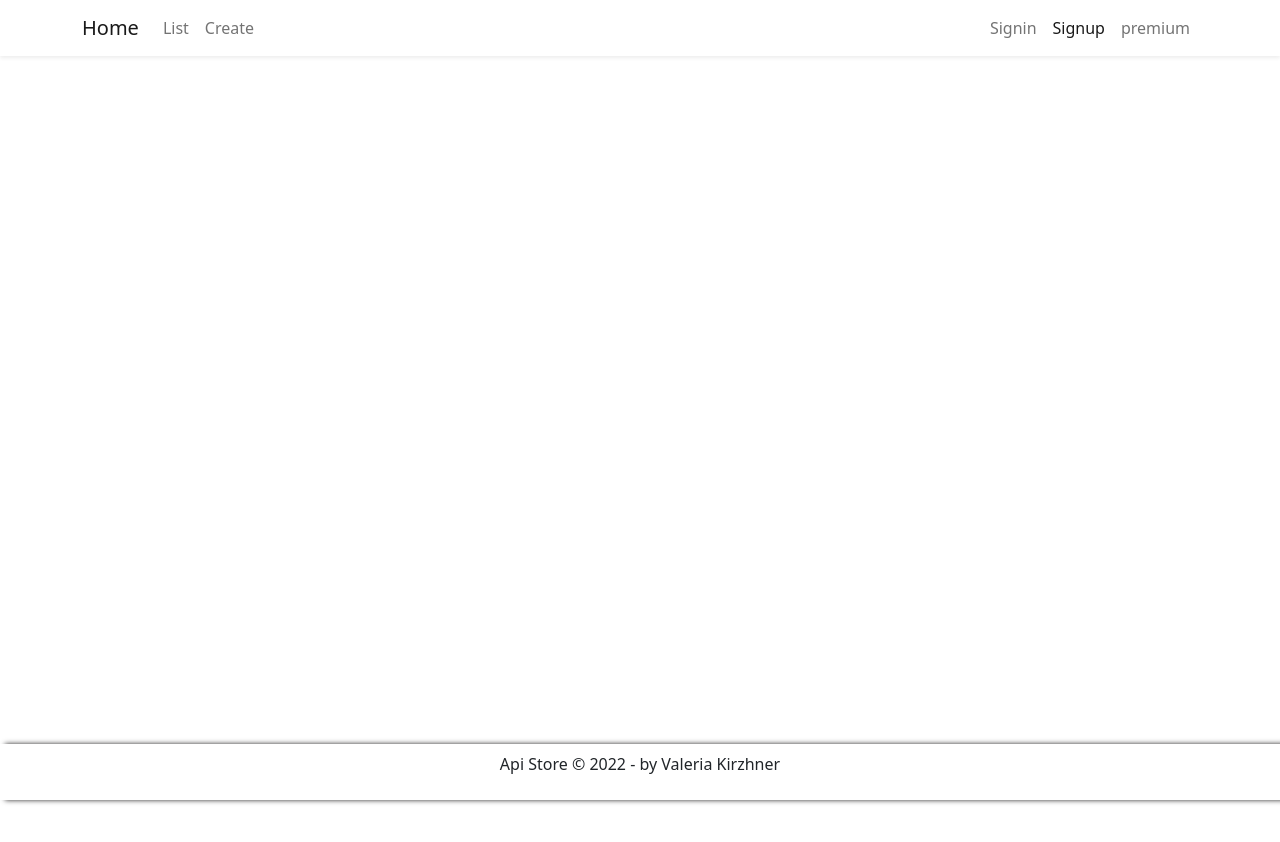
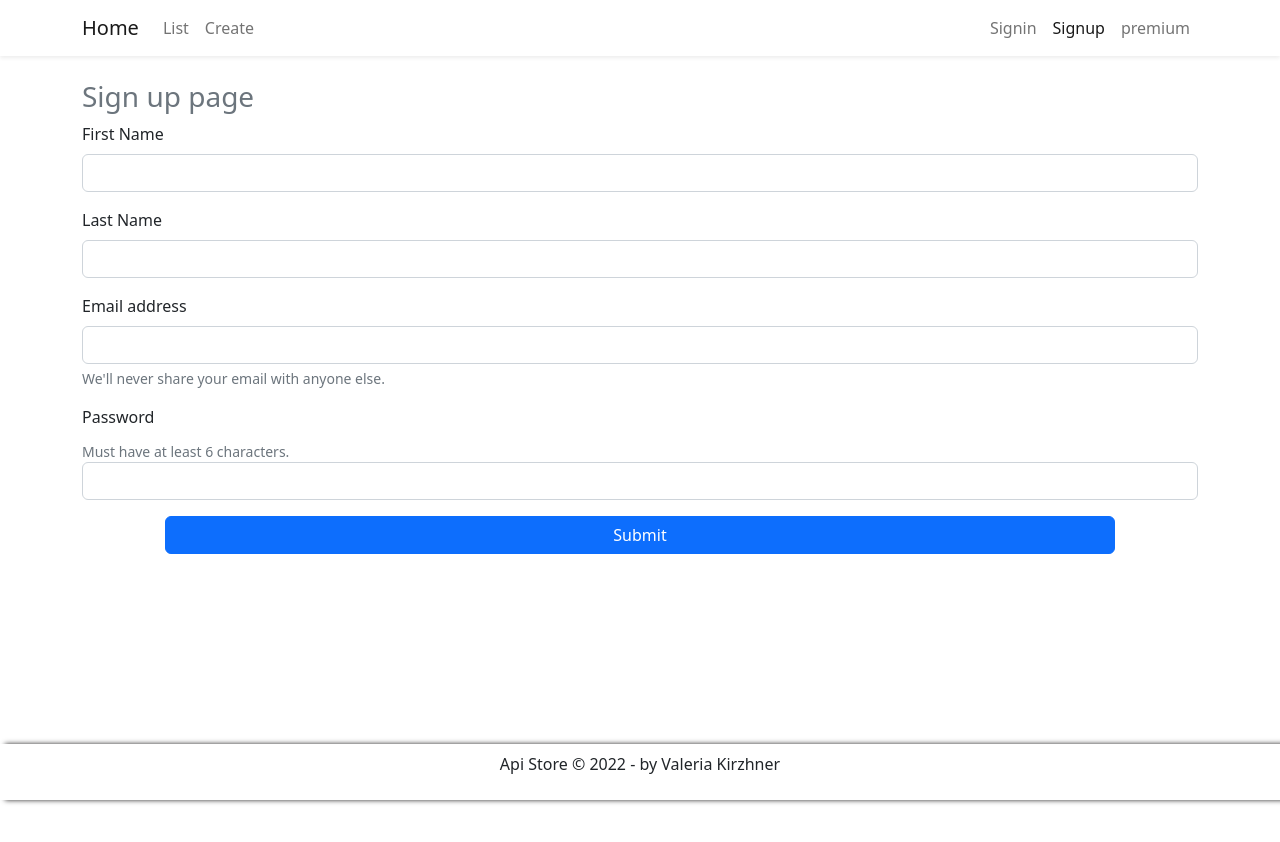
Before and after one commit to Valeria-Kirzhner/api-store, a React (Create React App) app in the folder client/: page /signup in a window 1280 px wide. Shown: the top 842 px of the page. Built offline with nearby package versions, Linux system fonts and the light colour scheme.

Commit message:
started work on registration form

```diff
--- a/client/package.json
+++ b/client/package.json
@@ -6,6 +6,8 @@
     "@testing-library/jest-dom": "^5.16.5",
     "@testing-library/react": "^13.4.0",
     "@testing-library/user-event": "^13.5.0",
+    "joi-browser": "^13.4.0",
+    "joi-react": "^1.0.1",
     "react": "^18.2.0",
     "react-dom": "^18.2.0",
     "react-router-dom": "^6.4.5",
--- a/client/src/App.js
+++ b/client/src/App.js
@@ -1,6 +1,8 @@
 import "./App.css";
 import Footer from "./components/Footer";
 import Home from "./components/Home";
+import Signin from "./components/Signin";
+import Signup from "./components/Signup";
 import Navbar from "./components/Navbar";
 import { Routes, Route } from "react-router-dom";
 
@@ -12,12 +14,12 @@ const App = () => {
       </header>
       <main>
         <Routes>
-          <Route path="/premiumSignup" component={<Home />} />
-          <Route path="/signup" component={<Home />} />
-          <Route path="/signin" component={<Home />} />
-          <Route path="/logout" component={<Home />} />
+          <Route path="/premiumSignup" element={<Home />} />
+          <Route path="/signup" element={<Signup />} />
+          <Route path="/signin" element={<Signin />} />
+          <Route path="/logout" element={<Home />} />
 
-          <Route path="/" exact component={<Home />} />
+          <Route path="/" exact element={<Home />} />
         </Routes>
       </main>
       <footer>
--- /dev/null
+++ b/client/src/components/RegistretionForm.jsx
@@ -0,0 +1,68 @@
+import React from "react";
+import { useEffect, useState } from "react";
+
+const RegistretionForm = ({}) => {
+  const [data, setData] = useState({ email: "", password: "", name: "" });
+  const [errors, setErrors] = useState({});
+
+  return (
+    <div className="mb-3 row justify-content-center">
+      <div class="mb-3">
+        <label for="fname" class="form-label">
+          First Name
+        </label>
+        <input
+          type="text"
+          class="form-control"
+          id="fname"
+          aria-describedby="first-name"
+        />
+      </div>
+      <div class="mb-3">
+        <label for="lname" class="form-label">
+          Last Name
+        </label>
+        <input
+          type="text"
+          class="form-control"
+          id="lname"
+          aria-describedby="last-name"
+        />
+      </div>
+      <div class="mb-3">
+        <label for="email" class="form-label">
+          Email address
+        </label>
+        <input
+          type="email"
+          class="form-control"
+          id="email"
+          aria-describedby="email"
+        />
+        <div id="message-foremail" class="form-text">
+          We'll never share your email with anyone else.
+        </div>
+      </div>
+      <div class="mb-3">
+        <label for="password" class="form-label">
+          Password
+        </label>
+        <div id="message-foremail" class="form-text">
+          Must have at least 6 characters.
+        </div>
+        <input
+          type="text"
+          class="form-control"
+          id="password"
+          aria-describedby="password"
+        />
+      </div>
+
+      <button type="submit" className="btn btn-primary col-sm-10">
+        Submit
+      </button>
+    </div>
+  );
+};
+
+export default RegistretionForm;
--- /dev/null
+++ b/client/src/components/Signin.jsx
@@ -0,0 +1,2 @@
+const Signin = ({}) => {};
+export default Signin;
--- /dev/null
+++ b/client/src/components/Signup.jsx
@@ -0,0 +1,25 @@
+import React from "react";
+import Joi from "joi-browser";
+import { useEffect, useState } from "react";
+import RegistretionForm from "./RegistretionForm";
+
+import { Redirect } from "react-router-dom";
+
+const Signup = ({}) => {
+  const schema = {
+    email: Joi.string().required().email().label("Email"),
+    password: Joi.string().required().min(6).label("Password"),
+    name: Joi.string().required().min(2).label("Name"),
+  };
+
+  return (
+    <div className="container">
+      <div className="col-12 mt-4">
+        <h3 className="text-secondary">Sign up page</h3>
+      </div>{" "}
+      <RegistretionForm />
+    </div>
+  );
+};
+
+export default Signup;
```
Also changed, not shown: 1 other file (tests, documents, lock files or other folders).
